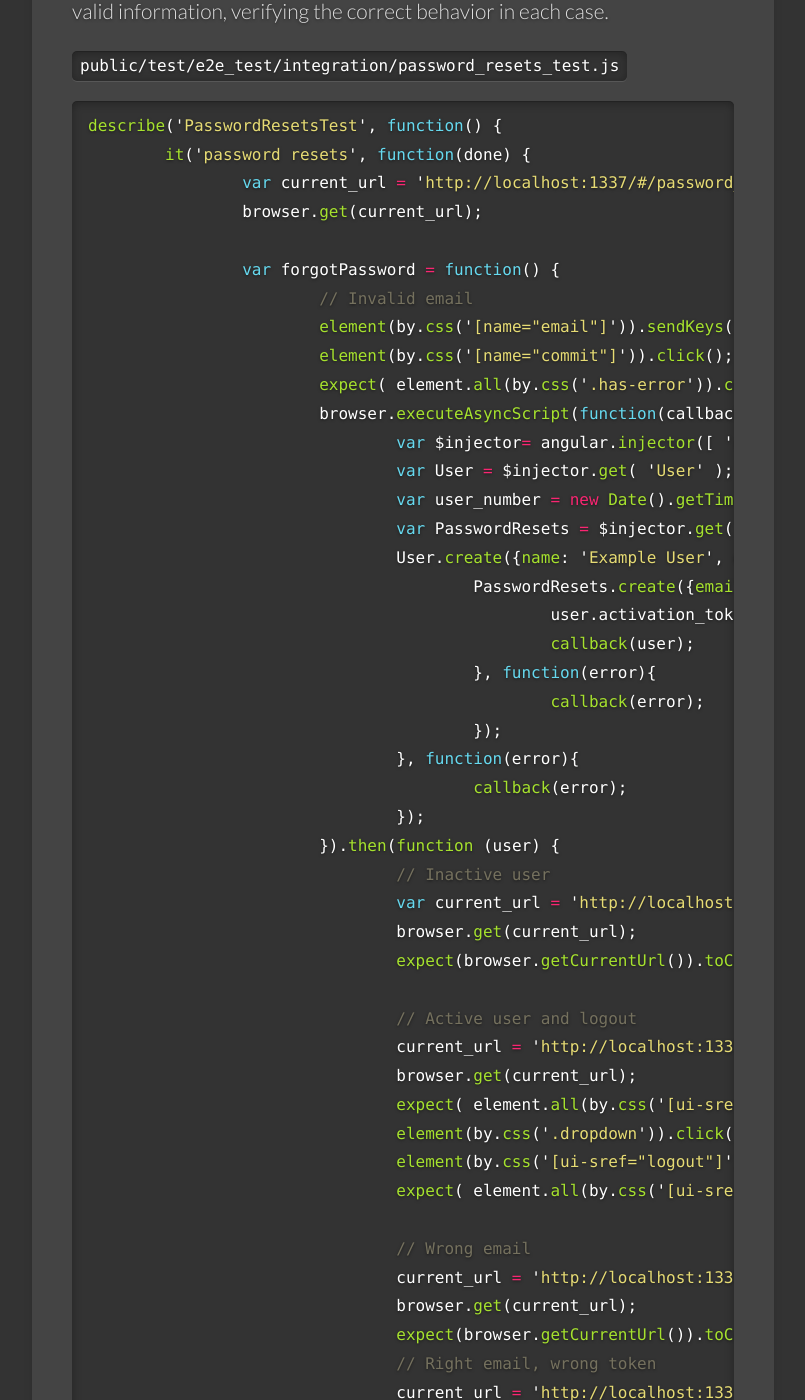
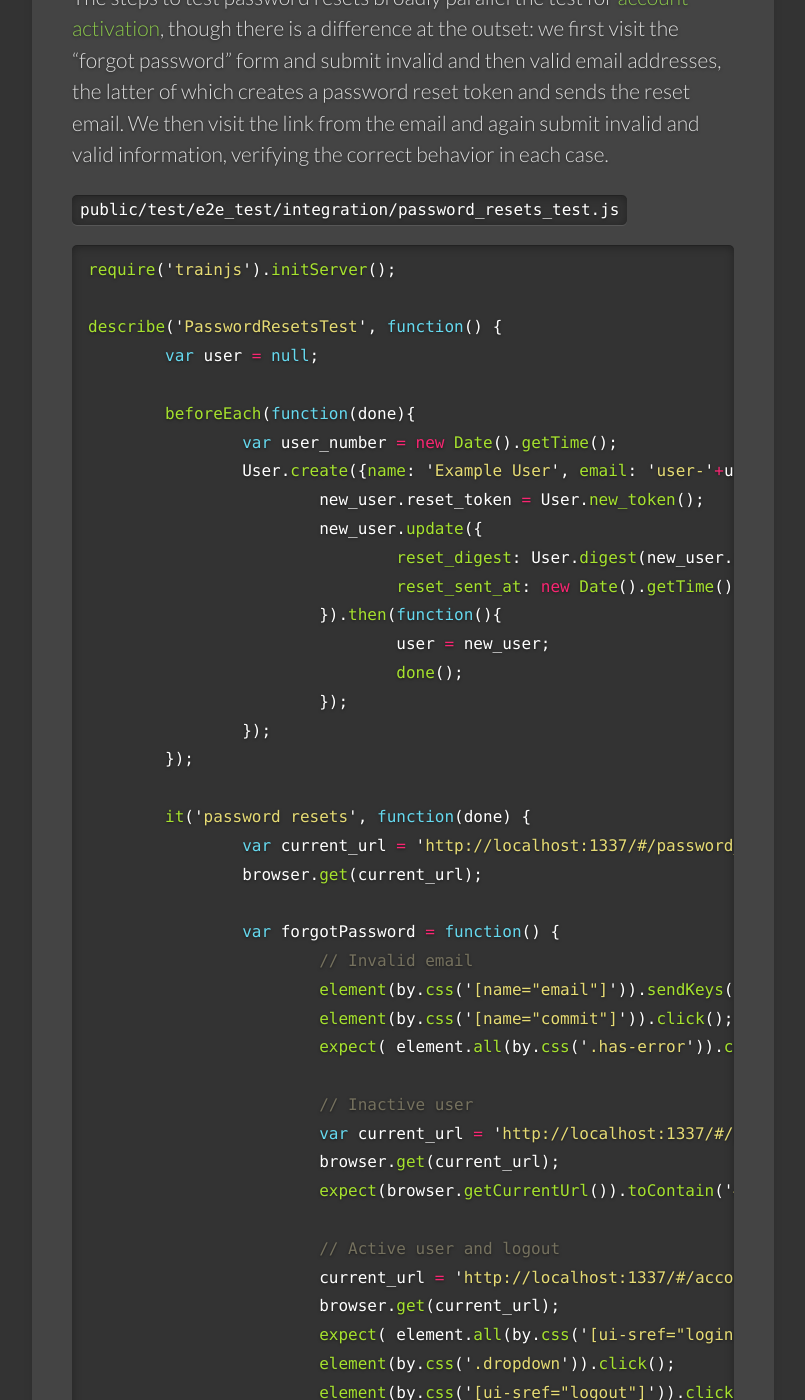
Before and after one commit to nodeontrain/nodeontrain.xyz, a Jekyll site: the page built from tuts/password_reset.md, in a window 1280 px wide and 1400 px high, scrolled down 18616 px. Shown: the whole window, without its empty margins (139-944 px from the left). Built offline with Jekyll 4.4.1, drawn with Linux system fonts in a browser that asks for light colours; some web fonts are replaced; some of the changed text lies outside the part shown.

Commit message:
refactor(account activation test and password reset test)

```diff
--- a/tuts/password_reset.md
+++ b/tuts/password_reset.md
@@ -168,6 +168,7 @@
 <div class="row">
 	<div class="col-md-6 col-md-offset-3">
 		<form form-for="password_reset" submit-with="forgotPassword()" validation-rules="validation_rules">
+			<div error-messages ng-if="error_messages" id="error_explanation"></div>
 			<field-label label="Email"></field-label>
 			<text-field attribute="email" type="email"></text-field>
 			<input class="btn btn-primary" name="commit" type="submit" value="Submit" />
@@ -197,8 +198,8 @@
 		};
 		$scope.forgotPassword = function() {
 			PasswordResets.create($scope.password_reset, function(password_reset){
-				if ( password_reset.error ) {
-					flashHelper.set({type: "danger", content: password_reset.error}, true);
+				if ( password_reset.errors ) {
+					$scope.error_messages = password_reset.errors;
 				} else {
 					flashHelper.set({type: "info", content: "Email sent with password reset instructions"});
 					$state.transitionTo('home', {}, {
@@ -221,10 +222,12 @@
 		if (user && !user.errors) {
 			user.create_reset_digest();
 			user.send_password_reset_email();
-			res.end(JSON.stringify(user));
+			res.end(JSON.stringify({
+				errors: user.errors ? user.errors : null
+			}));
 		} else {
 			res.end(JSON.stringify({
-				error: 'Email address not found'
+				errors: [{message: 'Email address not found'}]
 			}));
 		}
 	};
@@ -461,11 +464,13 @@
 		var user = this.get_user(req, res, next);
 		if (user && !user.errors) {
 			user.create_reset_digest();
-			  user.send_password_reset_email();
-			res.end(JSON.stringify(user));
+			user.send_password_reset_email();
+			res.end(JSON.stringify({
+				errors: user.errors ? user.errors : null
+			}));
 		} else {
 			res.end(JSON.stringify({
-				error: 'Email address not found'
+				errors: [{message: 'Email address not found'}]
 			}));
 		}
 	};
@@ -620,7 +625,25 @@
 `public/test/e2e_test/integration/password_resets_test.js`
 
 {% highlight javascript %}
+require('trainjs').initServer();
+
 describe('PasswordResetsTest', function() {
+	var user = null;
+
+	beforeEach(function(done){
+		var user_number = new Date().getTime();
+		User.create({name: 'Example User', email: 'user-'+user_number+'@example.com', password: 'password', password_confirmation: 'password'}).then(function(new_user){
+			new_user.reset_token = User.new_token();
+			new_user.update({
+				reset_digest: User.digest(new_user.reset_token),
+				reset_sent_at: new Date().getTime()
+			}).then(function(){
+				user = new_user;
+				done();
+			});
+		});
+	});
+
 	it('password resets', function(done) {
 		var current_url = 'http://localhost:1337/#/password_resets/new';
 		browser.get(current_url);
@@ -630,76 +653,59 @@
 			element(by.css('[name="email"]')).sendKeys('');
 			element(by.css('[name="commit"]')).click();
 			expect( element.all(by.css('.has-error')).count() ).toEqual(1);
-			browser.executeAsyncScript(function(callback) {
-				var $injector= angular.injector([ 'userService', 'passwordResetsService' ]);
-				var User = $injector.get( 'User' );
-				var user_number = new Date().getTime();
-				var PasswordResets = $injector.get( 'PasswordResets' );
-				User.create({name: 'Example User', email: 'user-'+user_number+'@example.com', password: 'password', password_confirmation: 'password'}, function(new_user){
-					PasswordResets.create({email: new_user.email}, function(user){
-						user.activation_token = new_user.activation_token;
-						callback(user);
-					}, function(error){
-						callback(error);
-					});
-				}, function(error){
-					callback(error);
-				});
-			}).then(function (user) {
-				// Inactive user
-				var current_url = 'http://localhost:1337/#/password_resets/' + user.reset_token + '/edit?email=' + user.email;
-				browser.get(current_url);
-				expect(browser.getCurrentUrl()).toContain('#/home');
 
-				// Active user and logout
-				current_url = 'http://localhost:1337/#/account_activations/'+user.activation_token+'/update?email=' + user.email;
-				browser.get(current_url);
-				expect( element.all(by.css('[ui-sref="login"]')).count() ).toEqual(0);
-				element(by.css('.dropdown')).click();
-				element(by.css('[ui-sref="logout"]')).click();
-				expect( element.all(by.css('[ui-sref="login"]')).count() ).toEqual(1);
+			// Inactive user
+			var current_url = 'http://localhost:1337/#/password_resets/' + user.reset_token + '/edit?email=' + user.email;
+			browser.get(current_url);
+			expect(browser.getCurrentUrl()).toContain('#/home');
 
-				// Wrong email
-				current_url = 'http://localhost:1337/#/password_resets/' + user.reset_token + '/edit?email=';
-				browser.get(current_url);
-				expect(browser.getCurrentUrl()).toContain('#/home');
-				// Right email, wrong token
-				current_url = 'http://localhost:1337/#/password_resets/wrong_token/edit?email=' + user.email;
-				browser.get(current_url);
-				expect(browser.getCurrentUrl()).toContain('#/home');
-				// Right email, right token
-				current_url = 'http://localhost:1337/#/password_resets/' + user.reset_token + '/edit?email=' + user.email;
-				browser.get(current_url);
-				expect( element.all(by.css('input[name="email"][type="hidden"]')).count() ).toEqual(1);
-				// Invalid password & confirmation
-				element(by.css('[name="password"]')).sendKeys('foobaz');
-				element(by.css('[name="password_confirmation"]')).sendKeys('barquux');
-				element(by.css('[name="commit"]')).click();
-				expect( element.all(by.css('.has-error')).count() ).toEqual(1);
-				// Empty password
-				element(by.css('[name="password"]')).clear('');
-				element(by.css('[name="password_confirmation"]')).clear('');
-				element(by.css('[name="commit"]')).click();
-				expect( element.all(by.css('.has-error')).count() ).toEqual(1);
-				// Valid password & confirmation
-				element(by.css('[name="password"]')).sendKeys('foobaz');
-				element(by.css('[name="password_confirmation"]')).sendKeys('foobaz');
-				element(by.css('[name="commit"]')).click();
-				expect( element.all(by.css('[ui-sref="login"]')).count() ).toEqual(0);
+			// Active user and logout
+			current_url = 'http://localhost:1337/#/account_activations/'+user.activation_token+'/update?email=' + user.email;
+			browser.get(current_url);
+			expect( element.all(by.css('[ui-sref="login"]')).count() ).toEqual(0);
+			element(by.css('.dropdown')).click();
+			element(by.css('[ui-sref="logout"]')).click();
+			expect( element.all(by.css('[ui-sref="login"]')).count() ).toEqual(1);
+			// Wrong email
+			current_url = 'http://localhost:1337/#/password_resets/' + user.reset_token + '/edit?email=';
+			browser.get(current_url);
+			expect(browser.getCurrentUrl()).toContain('#/home');
+			// Right email, wrong token
+			current_url = 'http://localhost:1337/#/password_resets/wrong_token/edit?email=' + user.email;
+			browser.get(current_url);
+			expect(browser.getCurrentUrl()).toContain('#/home');
+			// Right email, right token
+			current_url = 'http://localhost:1337/#/password_resets/' + user.reset_token + '/edit?email=' + user.email;
+			browser.get(current_url);
+			expect( element.all(by.css('input[name="email"][type="hidden"]')).count() ).toEqual(1);
+			// Invalid password & confirmation
+			element(by.css('[name="password"]')).sendKeys('foobaz');
+			element(by.css('[name="password_confirmation"]')).sendKeys('barquux');
+			element(by.css('[name="commit"]')).click();
+			expect( element.all(by.css('.has-error')).count() ).toEqual(1);
+			// Empty password
+			element(by.css('[name="password"]')).clear('');
+			element(by.css('[name="password_confirmation"]')).clear('');
+			element(by.css('[name="commit"]')).click();
+			expect( element.all(by.css('.has-error')).count() ).toEqual(1);
+			// Valid password & confirmation
+			element(by.css('[name="password"]')).sendKeys('foobaz');
+			element(by.css('[name="password_confirmation"]')).sendKeys('foobaz');
+			element(by.css('[name="commit"]')).click();
+			expect( element.all(by.css('[ui-sref="login"]')).count() ).toEqual(0);
 
-				// Logout and relogin
-				element(by.css('.dropdown')).click();
-				element(by.css('[ui-sref="logout"]')).click();
-				expect( element.all(by.css('[ui-sref="login"]')).count() ).toEqual(1);
-				current_url = 'http://localhost:1337/#/login';
-				browser.get(current_url);
-				element(by.css('[name="email"]')).sendKeys(user.email);
-				element(by.css('[name="password"]')).sendKeys('foobaz');
-				element(by.css('[name="commit"]')).click();
-				expect( element.all(by.css('[ui-sref="login"]')).count() ).toEqual(0);
-				done();
-			});
-		}
+			// Logout and relogin
+			element(by.css('.dropdown')).click();
+			element(by.css('[ui-sref="logout"]')).click();
+			expect( element.all(by.css('[ui-sref="login"]')).count() ).toEqual(1);
+			current_url = 'http://localhost:1337/#/login';
+			browser.get(current_url);
+			element(by.css('[name="email"]')).sendKeys(user.email);
+			element(by.css('[name="password"]')).sendKeys('foobaz');
+			element(by.css('[name="commit"]')).click();
+			expect( element.all(by.css('[ui-sref="login"]')).count() ).toEqual(0);
+			done();
+		};
 
 		element.all(by.css('[ui-sref="login"]')).isDisplayed().then(function(result) {
 			if ( result.length > 0 ) {
```
Also changed, not shown: tuts/account_activation.md (+46 -37 lines).
